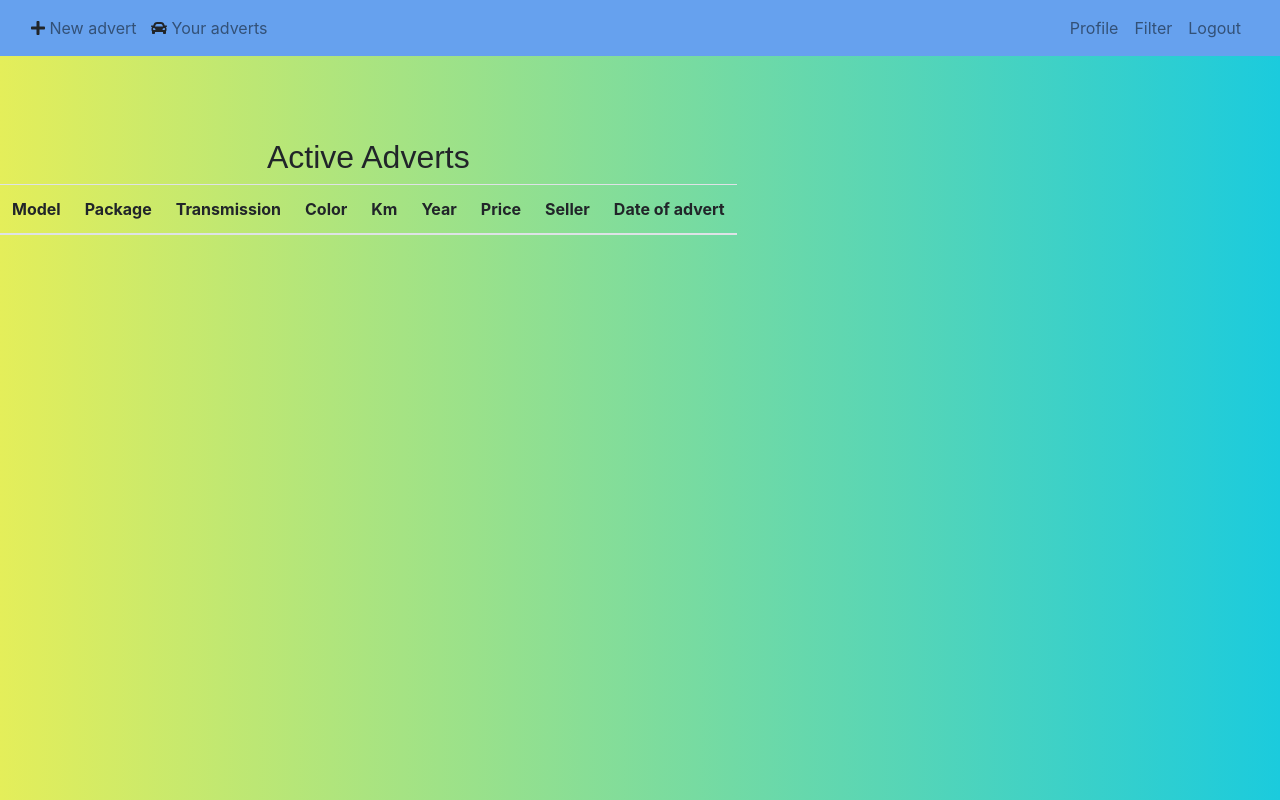
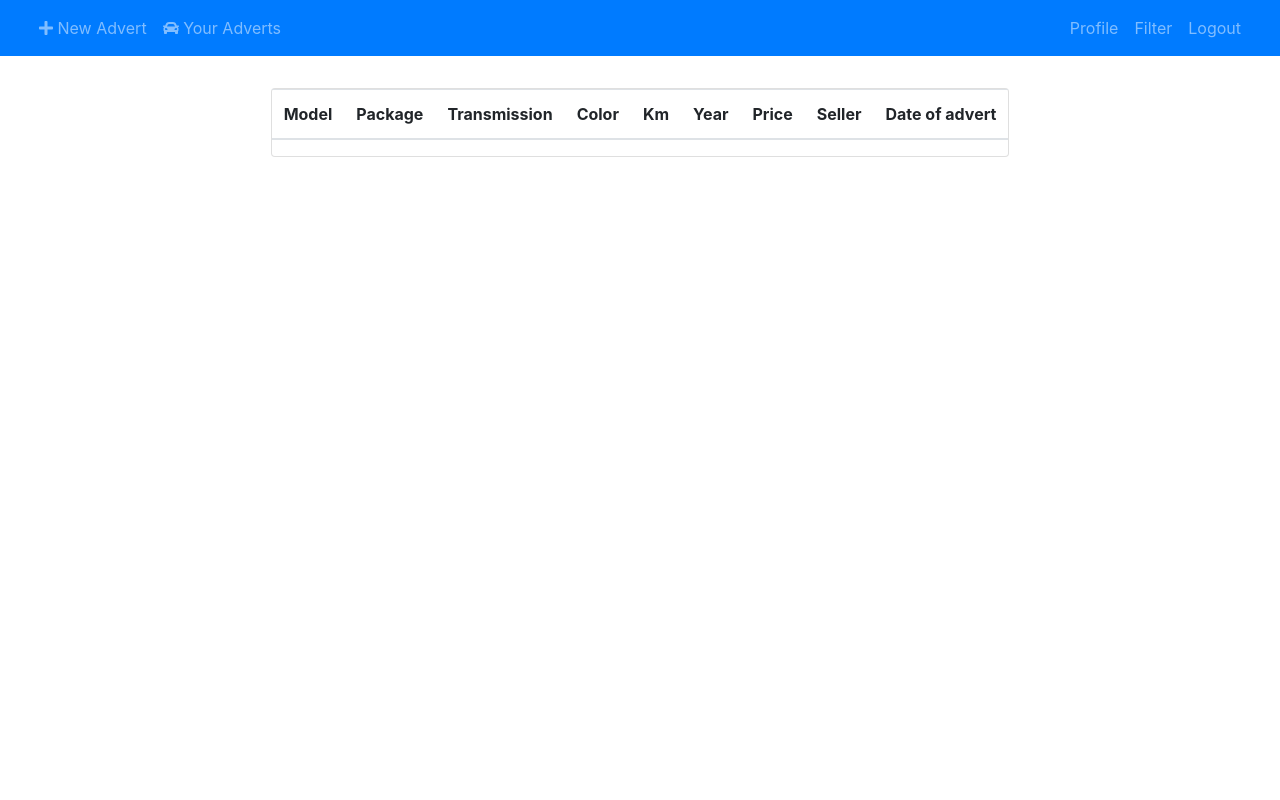
Before and after one commit to Bil-372-Proje-8-Organization/Bil372_Proje_8, a Flask app: template templates/home.html in a window 1280 px wide. Run offline with Flask 2, Linux system fonts and the light colour scheme; the template is opened without the code that fills it, so the values that code supplies are empty; parts of the project's set-up code (start-up, migrations or seed data) failed here and were passed over; some libraries are stand-ins or nearby versions.

Commit message:
Important front-end updates made on home.html

```diff
--- a/templates/home.html
+++ b/templates/home.html
@@ -3,13 +3,15 @@
     <title> Home </title>
     <style>
         .error {
-        font-size:18px;
-        color:#cc0000;
-        margin-top:30px
+            font-size: 18px;
+            color: #cc0000;
+            margin-top: 30px
         }
+
         td {
             text-align: center;
         }
+
         th {
             text-align: center;
         }
@@ -18,73 +20,14 @@
             text-align: center;
         }
 
-    body{
-        background: linear-gradient(to right, #e4ee5a, #1bcbdd)
-    }
-
+        /*background-color: #EBEDFF;*/
     </style>
 
 {% endblock %}
 {% block body %}
-    <!-- Flash error messages -->
-    {% with messages = get_flashed_messages() %}
-    {% if messages %}
-        <p class="error text-center">{{ messages[0] }}</p>
-    {% endif %}
-    {% endwith %}
-            <!-- Nav bar start -->
-            <nav class="navbar navbar-expand-sm navbar-light fixed-top" style="background-color: #66a1ee">
-                <div class="container-fluid">
-                    <div  class="cursor-pointer">
-                        <!-- Add a new ad -->
-                        <i class="fas fa-plus"></i>
-                        <a href="{{ url_for('newAdvert') }}" style="color: #335177"><span>New advert</span></a>
-                        <button class="navbar-toggler" type="button" data-toggle="collapse" data-target="#navbarSupportedContent" aria-controls="navbarSupportedContent" aria-expanded="false" aria-label="Toggle navigation">
-                            <span class="navbar-toggler-icon"></span>
-                        </button>
-
-                        <!-- User's own ads -->
-                        <i class="fas fa-car" style="margin-left:10px;"></i>
-                        <a href="{{ url_for('your_adverts') }}" style="color: #335177"><span>Your adverts</span></a>
-                        <button class="navbar-toggler" type="button" data-toggle="collapse" data-target="#navbarSupportedContent" aria-controls="navbarSupportedContent" aria-expanded="false" aria-label="Toggle navigation">
-                            <span class="navbar-toggler-icon"></span>
-                        </button>
-                        {%if filter %}
-                            <i class="fas fa-home" style="margin-left:10px;"></i>
-                            <a href="{{url_for('home')}}" style="color: #335177"><span>Main Page</span></a>
-                            <button class="navbar-toggler" type="button" data-toggle="collapse" data-target="#navbarSupportedContent" aria-controls="navbarSupportedContent" aria-expanded="false" aria-label="Toggle navigation">
-                                <span class="navbar-toggler-icon"></span>
-                            </button>
-                        {%endif%}
-
-                    </div>
-
-                    <div class="collapse navbar-collapse">
-                        <ul class="navbar-nav ml-auto">
-                            <!-- Go to the profile page -->
-                            <li class="nav-item">
-                                <a  class="nav-link" href="{{ url_for('profile') }}"><span style="color: #335177">Profile</span></a>
-                            </li>
-                            <li class="nav-item">
-                              <a  class="nav-link" href="{{ url_for('filter') }}"><span style="color: #335177">Filter</span></a>
-                          </li>
-                            <!-- Logout -->
-                            <li class="nav-item">
-                                <a  class="nav-link" href="{{ url_for('logout') }}"><span style="color: #335177">Logout</span></a>
-                            </li>
-                        </ul>
-                    </div>
-                </div>
-            </nav>
-            <!-- Nav bar end -->
-
     <!-- Main section start -->
-            <div >
-              {%if filter %}
-              <h2 class="text-center" style="margin-top:50px; font-family: 'Stencil Std',  fantasy";>Active Adverts By filter</h2>
-              {%else%}
-              <h2 class="text-center" style="margin-top:50px; font-family: 'Stencil Std',  fantasy";>Active Adverts</h2>
-              {%endif%}                <table class="table table-hover" >
+    <div id="list-wrapper" class="card" style="margin: 0 auto;">
+        <table class="table table-hover">
             <thead>
             <tr>
                 <th scope="col">Model</th>
@@ -102,39 +45,39 @@
             </tr>
             </thead>
             <tbody>
-                  {%for advert in adverts%}
+            {% for advert in adverts %}
                 <tr>
 
-                        {%for vehicle in vehicles%}
-                          {%if advert.vehicle_no == vehicle.vehicle_no%}
-                            <td>{{vehicle.brand_model}}</td>
-                            <td>{{vehicle.package}}</td>
-                            <td>{{vehicle.transmission}}</td>
+                    {% for vehicle in vehicles %}
+                        {% if advert.vehicle_no == vehicle.vehicle_no %}
+                            <td>{{ vehicle.brand_model }}</td>
+                            <td>{{ vehicle.package }}</td>
+                            <td>{{ vehicle.transmission }}</td>
 
-                            <td>{{advert.color}}</td>
-                            <td>{{advert.km}}</td>
-                            <td>{{vehicle.year}}</td>
+                            <td>{{ advert.color }}</td>
+                            <td>{{ advert.km }}</td>
+                            <td>{{ vehicle.year }}</td>
 
 
-                            <td>{{advert.seller_price}}</td>
-                            {%for Users_info in Users_info%}
-                                {%if Users_info.users_id == advert.seller_id%}
-                                    <td>{{Users_info.name}}</td>
-                                {%endif%}
-                            {%endfor%}
+                            <td>{{ advert.seller_price }}</td>
+                            {% for Users_info in Users_info %}
+                                {% if Users_info.users_id == advert.seller_id %}
+                                    <td>{{ Users_info.name }}</td>
+                                {% endif %}
+                            {% endfor %}
 
-                            <td>{{advert.ad_date}}</td>
+                            <td>{{ advert.ad_date }}</td>
 
                             <td class="align-middle">
-                                <a href="{{ url_for('detailsAdvert',id=advert.ad_no) }}" class="btn btn-outline-success" >Click For Details</a>
+                                <a href="{{ url_for('detailsAdvert',id=advert.ad_no) }}"
+                                   class="btn btn-outline-success">Click For Details</a>
                             </td>
-                          {%endif%}
-                        {%endfor%}
+                        {% endif %}
+                    {% endfor %}
                 </tr>
-                  {%endfor%}
+            {% endfor %}
             </tbody>
         </table>
-
     </div>
     <!-- Main section end -->
 
```
Lines whose indentation alone changed are shown as unchanged.
